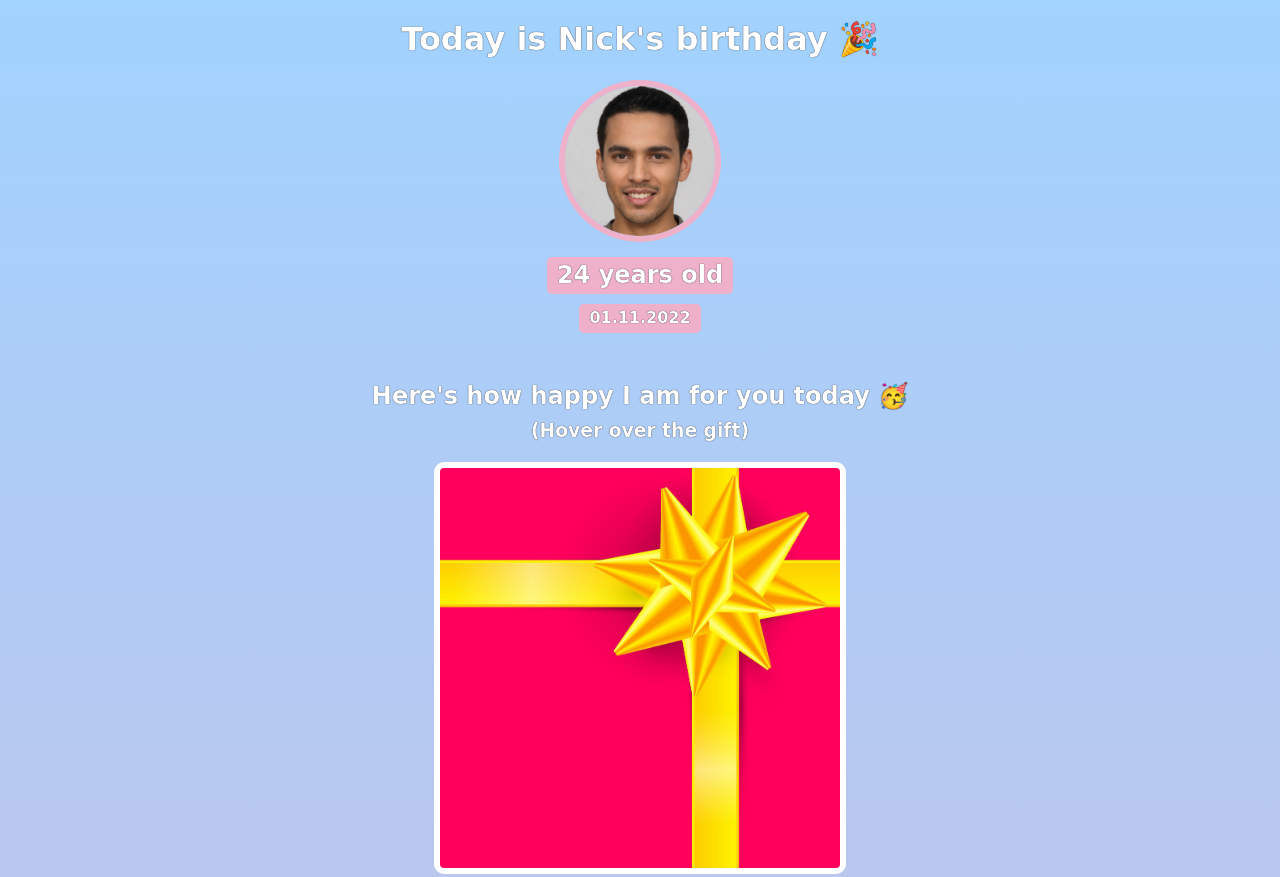
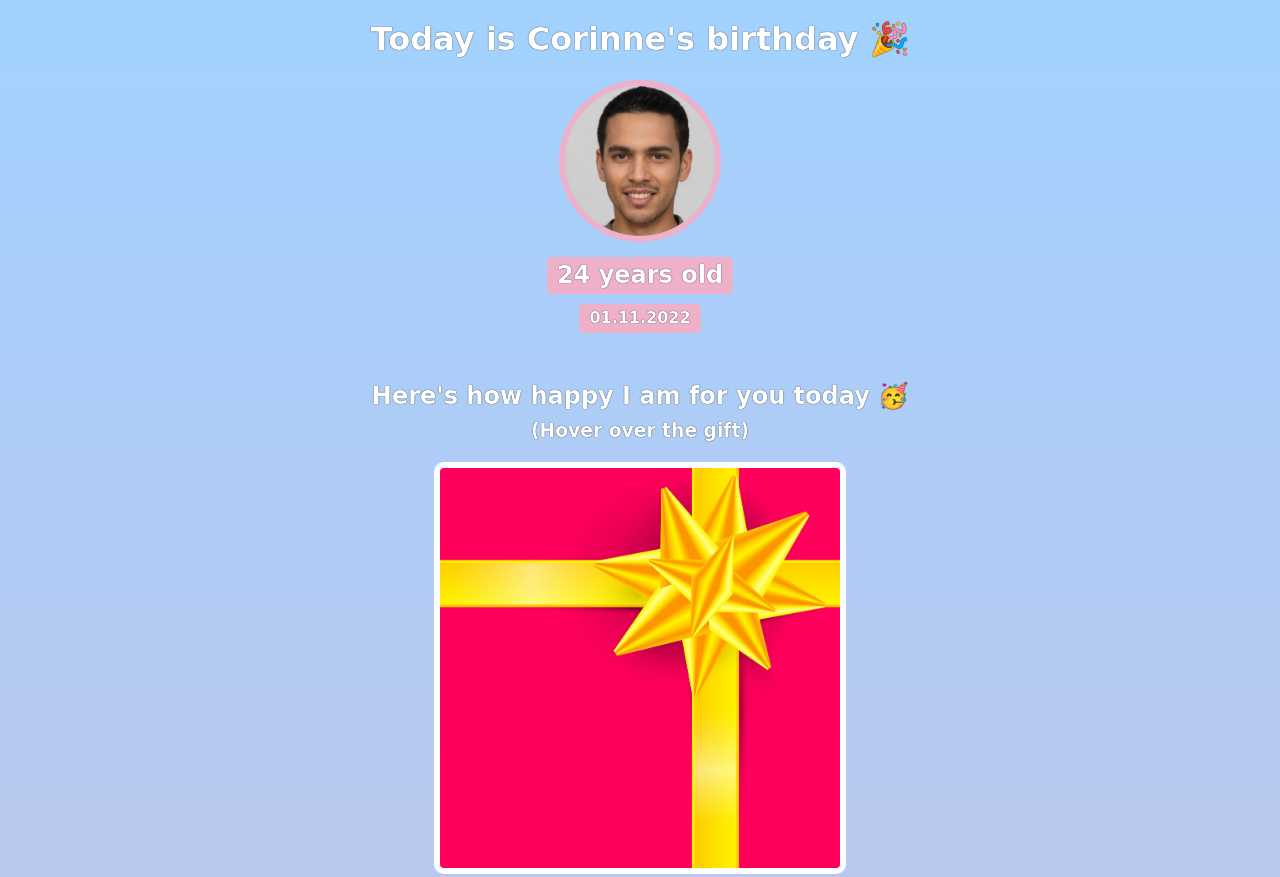
Before and after one commit to Pandaisreal/birthday-gif-site, a website built with Vite: page index.html in a window 1280 px wide. Shown: the top 877 px of the page. Built offline with nearby package versions, Linux system fonts and the light colour scheme; a web font is replaced by a local one.

Commit message:
Change the name to Corinne

```diff
--- a/index.html
+++ b/index.html
@@ -7,7 +7,7 @@
     </head>
     <body>
         <div id="header">
-            <h1>Today is Nick's birthday 🎉</h1>
+            <h1>Today is Corinne's birthday 🎉</h1>
             <img id="bff-img" src="images/nick.jpg">
             <h2 id="bday-age">24 years old</h2>
             <h4 id="bday-date">01.11.2022</h4>
```
